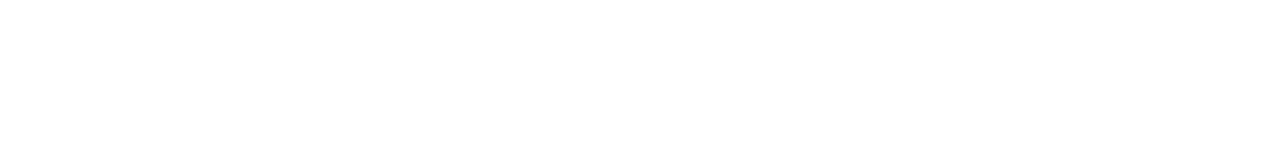
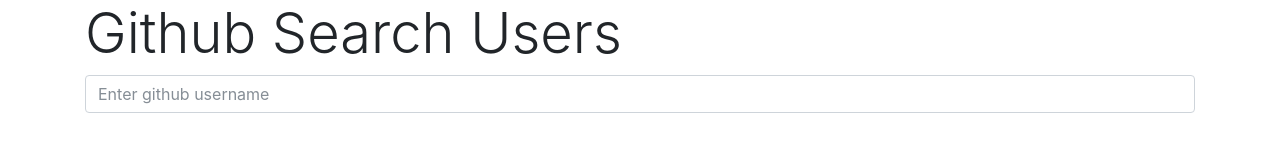
Before and after one commit to mccoyplayer/usersearch, a plain HTML site: page index.html in a window 1280 px wide. Drawn offline with Linux system fonts and the light colour scheme.

Commit message:
Front end is ready

```diff
--- a/index.html
+++ b/index.html
@@ -1,14 +1,32 @@
 <!DOCTYPE html>
 <html lang="en">
+
 <head>
    <meta charset="UTF-8">
    <title>GitHub Search Users</title>
    <link rel="stylesheet" href="css/bootstrap.min.css">
    <link rel="stylesheet" href="css/style.css">
 </head>
+
 <body>
+
+   <div class="container">
+      <h1 class="display-4">Github Search Users</h1>
+      <div class="row">
+         <div class="col-lg-12">
+            <form>
+               <div class="form-group">
+                  <input type="name" class="form-control" placeholder="Enter github username">
+               </div>
+            </form>
+         </div>
+      </div>
+   </div>
+
+   <div id="result" class="container"></div>
 
    <script type="text/javascript" src="js/jquery.min.js"></script>
    <script type="text/javascript" src="js/main.js"></script>
 </body>
+
 </html>
```
